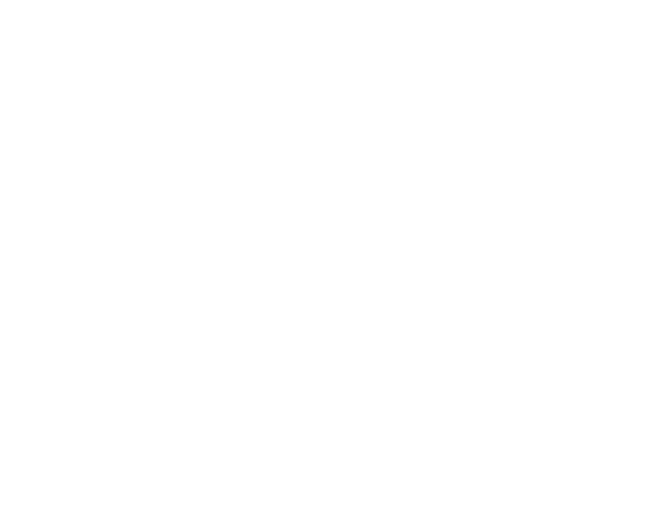
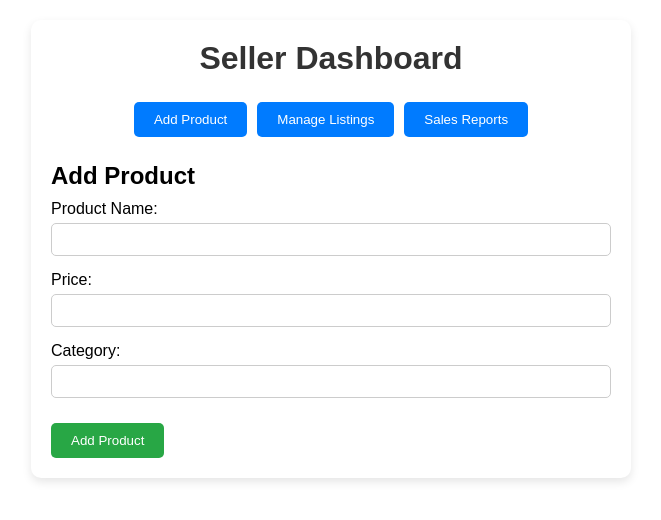
Before and after one commit to sivaguru13/Project_webpage, a React (Create React App) app: page /seller in a window 1280 px wide. Before the commit this address had no page. Shown: the top 520 px of the page, without its empty margins (309-970 px from the left). Built offline with nearby package versions, Linux system fonts and the light colour scheme.

Commit message:
dashboard basic

```diff
--- a/src/App.js
+++ b/src/App.js
@@ -3,6 +3,7 @@
 import Homepage from './Components/Homepage';
 import Login from './Components/Signin';
 import Signup from './Components/signup';
+import SellerDashboard from './Components/SellerDashboard';
 
 function App() {
     return(
@@ -11,6 +12,7 @@
             <Route path='/home' element={<Homepage/>}/>
             <Route path='/signin' element={<Login/>}/>
             <Route path='/signup' element={<Signup/>}/>
+            <Route path='/seller' element={<SellerDashboard/>}/>
         </Routes>
         </BrowserRouter>
     );
--- /dev/null
+++ b/src/Components/SellerDashboard.css
@@ -0,0 +1,76 @@
+.seller-dashboard {
+    font-family: Arial, sans-serif;
+    text-align: center;
+    margin: 20px auto;
+    padding: 20px;
+    max-width: 600px;
+    background-color: #fff;
+    border-radius: 10px;
+    box-shadow: 0 4px 10px rgba(0, 0, 0, 0.1);
+  }
+
+  h1 {
+    margin-bottom: 20px;
+  }
+
+  .navigation {
+    margin-bottom: 20px;
+  }
+
+  .navigation button {
+    margin: 5px;
+    padding: 10px 20px;
+    border: none;
+    border-radius: 5px;
+    background-color: #007bff;
+    color: white;
+    cursor: pointer;
+    transition: background-color 0.3s;
+  }
+
+  .navigation button:hover {
+    background-color: #0056b3;
+  }
+
+  .content {
+    text-align: left;
+  }
+
+  .add-product form label {
+    display: block;
+    margin: 10px 0;
+  }
+
+  .add-product form input {
+    width: 100%;
+    padding: 8px;
+    margin: 5px 0;
+    border: 1px solid #ccc;
+    border-radius: 5px;
+  }
+
+  .add-product form button {
+    margin-top: 10px;
+    padding: 10px 20px;
+    border: none;
+    border-radius: 5px;
+    background-color: #28a745;
+    color: white;
+    cursor: pointer;
+  }
+
+  .add-product form button:hover {
+    background-color: #218838;
+  }
+
+  .manage-listings ul {
+    list-style: none;
+    padding: 0;
+  }
+
+  .manage-listings li {
+    padding: 10px;
+    border: 1px solid #ccc;
+    border-radius: 5px;
+    margin: 10px 0;
+  }
--- /dev/null
+++ b/src/Components/SellerDashboard.js
@@ -0,0 +1,77 @@
+import React, { useState } from "react";
+import "./SellerDashboard.css";
+
+const SellerDashboard = () => {
+  const [activeSection, setActiveSection] = useState("addProduct"); // Default section
+  const [products, setProducts] = useState([]); // State for managing product list
+
+  const handleAddProduct = (event) => {
+    event.preventDefault();
+    const newProduct = {
+      id: products.length + 1,
+      name: event.target.name.value,
+      price: event.target.price.value,
+      category: event.target.category.value,
+    };
+    setProducts([...products, newProduct]);
+    event.target.reset(); // Reset form fields
+    alert("Product added successfully!");
+  };
+
+  return (
+    <div className="seller-dashboard">
+      <h1>Seller Dashboard</h1>
+      <div className="navigation">
+        <button onClick={() => setActiveSection("addProduct")}>Add Product</button>
+        <button onClick={() => setActiveSection("manageListings")}>Manage Listings</button>
+        <button onClick={() => setActiveSection("salesReports")}>Sales Reports</button>
+      </div>
+      <div className="content">
+        {activeSection === "addProduct" && (
+          <div className="add-product">
+            <h2>Add Product</h2>
+            <form onSubmit={handleAddProduct}>
+              <label>
+                Product Name:
+                <input type="text" name="name" required />
+              </label>
+              <label>
+                Price:
+                <input type="number" name="price" required />
+              </label>
+              <label>
+                Category:
+                <input type="text" name="category" required />
+              </label>
+              <button type="submit">Add Product</button>
+            </form>
+          </div>
+        )}
+        {activeSection === "manageListings" && (
+          <div className="manage-listings">
+            <h2>Manage Listings</h2>
+            {products.length > 0 ? (
+              <ul>
+                {products.map((product) => (
+                  <li key={product.id}>
+                    {product.name} - ${product.price} - {product.category}
+                  </li>
+                ))}
+              </ul>
+            ) : (
+              <p>No products listed yet.</p>
+            )}
+          </div>
+        )}
+        {activeSection === "salesReports" && (
+          <div className="sales-reports">
+            <h2>Sales Reports</h2>
+            <p>Sales reports feature coming soon!</p>
+          </div>
+        )}
+      </div>
+    </div>
+  );
+};
+
+export default SellerDashboard;
--- a/src/Components/homepage.css
+++ b/src/Components/homepage.css
@@ -16,7 +16,7 @@
 body{
     height: 100%;
 }
-.whole{
+/* .whole{
     display: flex;
 }
 .sidebar{
@@ -36,11 +36,11 @@
     /* background-color: rgb(255, 255, 255); */
     /* display: flex;
     flex-direction: column;
-    align-items: center; */
+    align-items: center;
     background: radial-gradient(circle at 0.1% 99.8%, rgb(0, 164, 189) 0%, rgb(0, 189, 165) 90%);
     padding: 50px 10px 10px;
     position: relative;
-}
+}*/
 .nav-left{
     display: flex;
     flex-direction: column;
@@ -106,4 +106,66 @@
 .butns:hover{
     background: radial-gradient(circle at 0.1% 99.8%, rgb(16, 140, 159) 0%, rgb(0, 189, 165) 90%);
     color: rgb(255, 255, 255);
-}
+} */
+/* App.css */
+body {
+    font-family: Arial, sans-serif;
+    margin: 0;
+    padding: 0;
+    background-color: #f9f9f9;
+  }
+
+  .dashboard {
+    text-align: center;
+    margin: 50px auto;
+    padding: 20px;
+    max-width: 600px;
+    background-color: white;
+    box-shadow: 0 4px 10px rgba(0, 0, 0, 0.1);
+    border-radius: 10px;
+  }
+
+  h1 {
+    color: #333;
+  }
+
+  .button-group {
+    margin: 20px 0;
+  }
+
+  .btn {
+    margin: 0 10px;
+    padding: 10px 20px;
+    font-size: 16px;
+    border: none;
+    border-radius: 5px;
+    cursor: pointer;
+    background-color: #007bff;
+    color: white;
+    transition: background-color 0.3s;
+  }
+
+  .btn:hover {
+    background-color: #0056b3;
+  }
+
+  .content {
+    margin-top: 20px;
+    text-align: left;
+  }
+
+  .seller-options, .buyer-options {
+    text-align: left;
+    padding: 10px;
+    background-color: #f1f1f1;
+    border-radius: 5px;
+  }
+
+  ul {
+    list-style-type: none;
+    padding: 0;
+  }
+
+  li {
+    margin: 10px 0;
+  }
--- a/src/Components/homepage.js
+++ b/src/Components/homepage.js
@@ -1,38 +1,54 @@
-import { Button } from "@mui/material";
-import './Homepage.css';
+// App.js
+import React, { useState } from "react";
+import "./Homepage.css";
 import { useNavigate } from "react-router-dom";
 
-function Homepage(){
-
-    //
-    window.addEventListener('load',function(){
-        let userName= localStorage.getItem('userName');
-        if(userName){
-            document.getElementById('msg').innerHTML="Welcome " + userName;
-        }
-    });
-    const navigate = useNavigate();
-
-        const logOut =()=>{
-        // localStorage.removeItem('userName');
-        navigate("/signin");
-        alert("Logout Succesfully");
+const Dashboard = () => {
+//   const [view, setView] = useState(""); // State to track current view (Seller/Buyer)
+    const navigate=useNavigate();
+    const sellerPage = () =>{
+        navigate('/seller')
+    }
+    const buyerPage = () =>{
+        navigate('/seller')
     }
 
-    return(
-        <div className="whole">
-        <div className="sidebar">
-            <img src="https://static.vecteezy.com/system/resources/previews/005/544/770/original/profile-icon-design-free-vector.jpg" alt=""/>
-            <h1 id="msg">Wecome</h1>
-            <div className="nav-left"><Button onclick="pageLoad('home')" className="butns">Home</Button><Button onclick="pageLoad('about')" className="butns">Buyer</Button><Button onclick="pageLoad('service')" className="butns">Seller</Button><Button onclick="pageLoad('payment')" class="butns">About</Button></div>
-        </div>
-        <Button onClick={logOut} id="but1">logout</Button>
-        <div id="rightside">
+  return (
+    <div className="dashboard">
+      <h1>Welcome to the Dashboard</h1>
+      <div className="button-group">
+        <button onClick={sellerPage} className="btn">
+          Seller
+        </button>
+        <button onClick={buyerPage} className="btn">
+          Buyer
+        </button>
+      </div>
+      <div className="content">
+        {/* {view === "seller" && (
+          <div className="seller-options">
+            <h2>Seller Options</h2>
+            <ul>
+              <li>List a Product</li>
+              <li>Manage Listings</li>
+              <li>View Sales</li>
+            </ul>
+          </div>
+        )} */}
+        {/* {view === "buyer" && (
+          <div className="buyer-options">
+            <h2>Buyer Options</h2>
+            <ul>
+              <li>Browse Products</li>
+              <li>View Cart</li>
+              <li>Purchase History</li>
+            </ul>
+          </div>
+        )} */}
+        {/* {!view && <p>Please select an option to proceed.</p>} */}
+      </div>
+    </div>
+  );
+};
 
-        </div>
-    </div>
-    );
-
-}
-
-export default Homepage;
+export default Dashboard;
```
